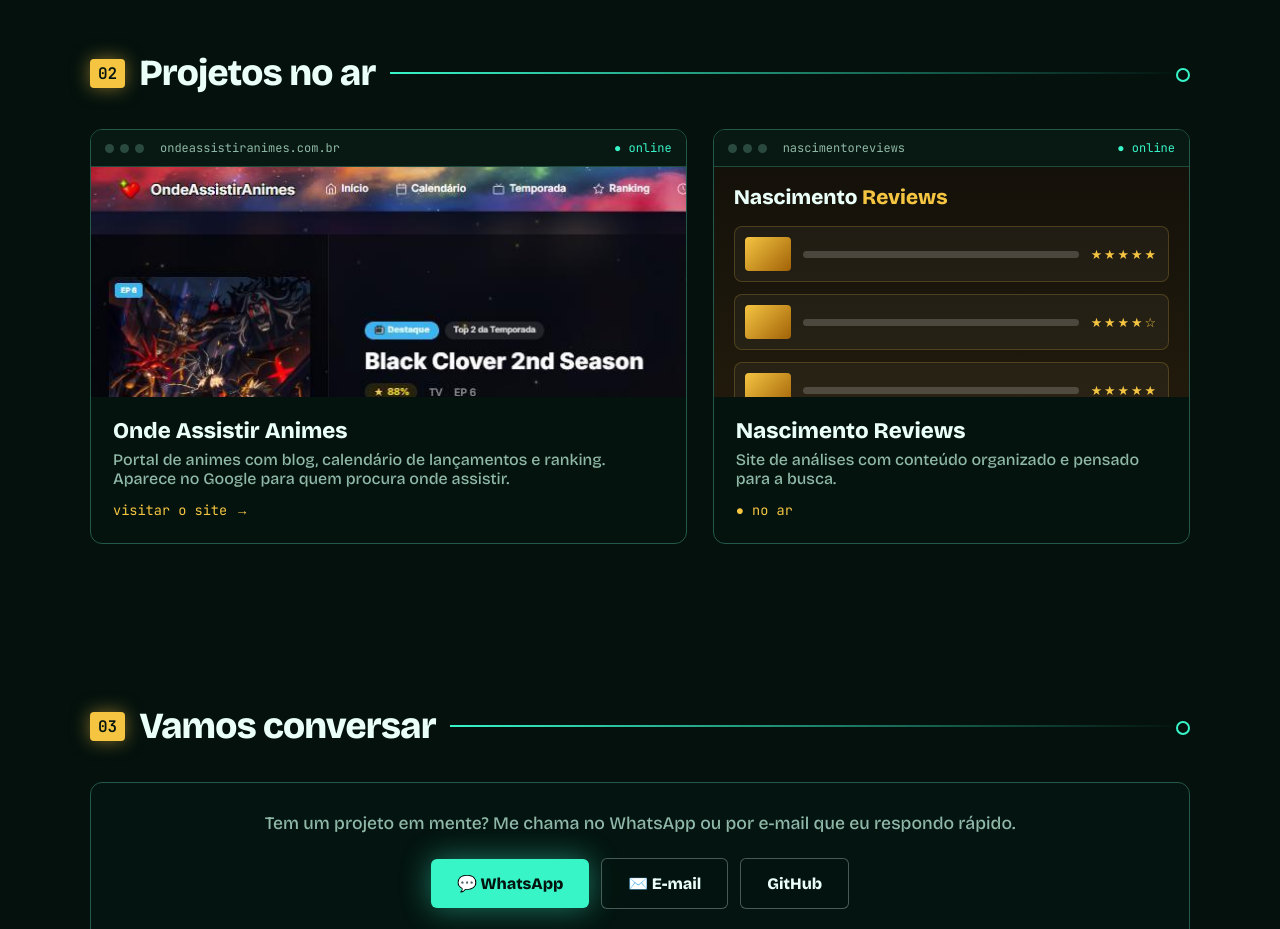
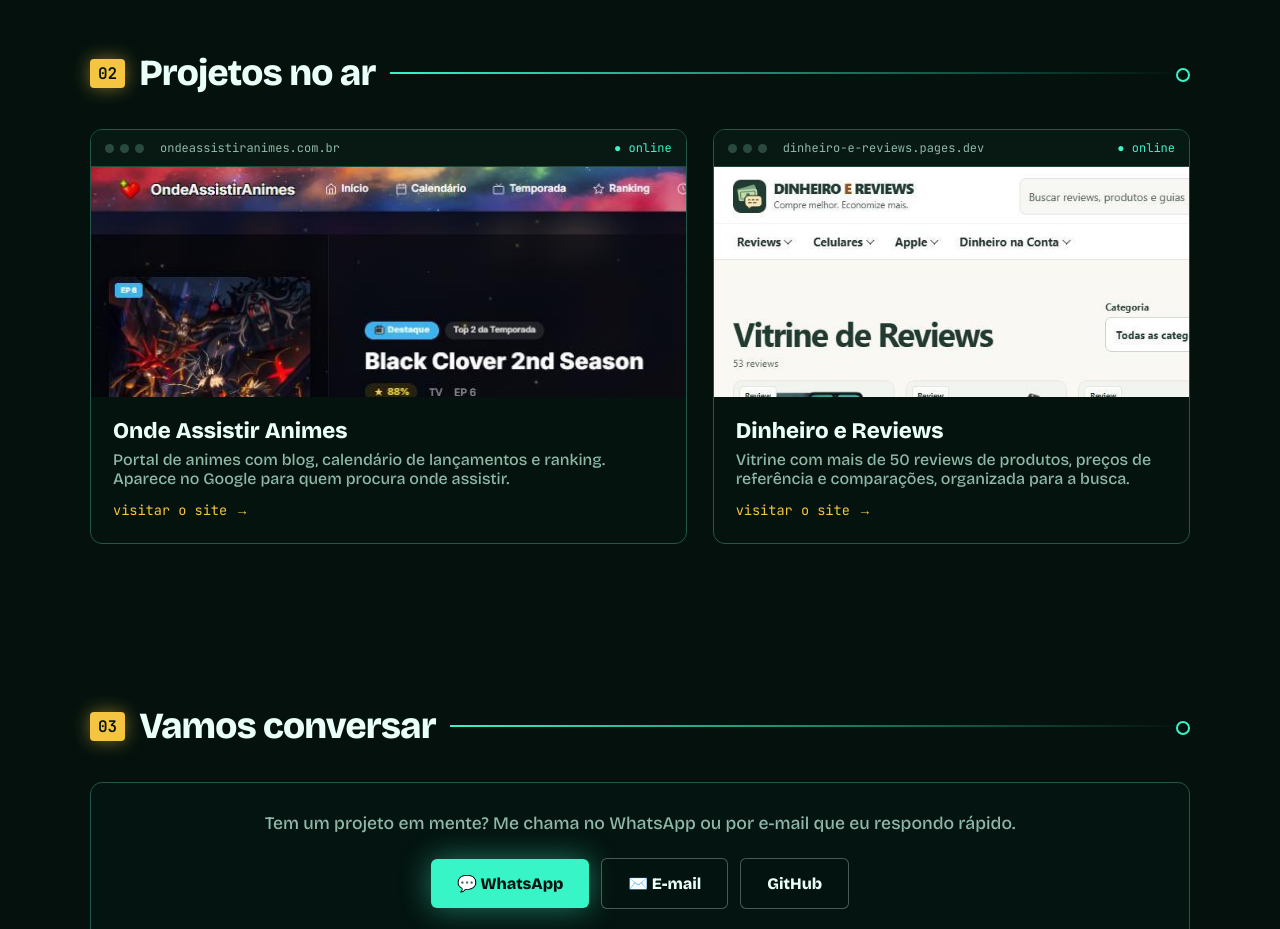
Before and after one commit to adriannascimentodev/adriannascimentodev.github.io, a plain HTML site: page index.html in a window 1280 px wide. Shown: the part 1480-2409 px from the top of the page. Drawn offline with nearby package versions, Linux system fonts and the light colour scheme.

Commit message:
Card do Dinheiro e Reviews com print real e link
Co-Authored-By: Claude Opus 5.5 <noreply@anthropic.com>

```diff
--- a/index.html
+++ b/index.html
@@ -194,11 +194,10 @@ div.scr:hover{transform:none}html{scroll-behavior:smooth}.hero,.s{scroll-margin-
   <div class="bz"><i></i><i></i><i></i><span>ondeassistiranimes.com.br</span><em>● online</em></div>
   <div class="vw shot"><img src="oaa.jpg" alt="Página inicial do Onde Assistir Animes" width="600" height="440" loading="lazy"></div>
   <div class="cap"><h3>Onde Assistir Animes</h3><p>Portal de animes com blog, calendário de lançamentos e ranking. Aparece no Google para quem procura onde assistir.</p><span class="go">visitar o site →</span></div></a>
- <div class="scr">
-  <div class="bz"><i></i><i></i><i></i><span>nascimentoreviews</span><em>● online</em></div>
-  <div class="vw rv"><div class="vh">Nascimento <b>Reviews</b></div>
-   <div class="rows"><div><span class="th"></span><span class="ln"></span><span class="st">★★★★★</span></div><div><span class="th"></span><span class="ln"></span><span class="st">★★★★☆</span></div><div><span class="th"></span><span class="ln"></span><span class="st">★★★★★</span></div></div></div>
-  <div class="cap"><h3>Nascimento Reviews</h3><p>Site de análises com conteúdo organizado e pensado para a busca.</p><span class="go">● no ar</span></div></div>
+ <a class="scr" href="https://dinheiro-e-reviews.pages.dev" target="_blank" rel="noopener">
+  <div class="bz"><i></i><i></i><i></i><span>dinheiro-e-reviews.pages.dev</span><em>● online</em></div>
+  <div class="vw shot"><img src="reviews.jpg" alt="Vitrine de reviews do site Dinheiro e Reviews" width="600" height="440" loading="lazy"></div>
+  <div class="cap"><h3>Dinheiro e Reviews</h3><p>Vitrine com mais de 50 reviews de produtos, preços de referência e comparações, organizada para a busca.</p><span class="go">visitar o site →</span></div></a>
 </div></div></section>
 <section class="s" id="contato"><div class="wrap">
 <div class="sh"><span class="sn">03</span><h2>Vamos conversar</h2><span class="sl"></span></div>
```
Also changed, not shown: reviews.jpg (added).
